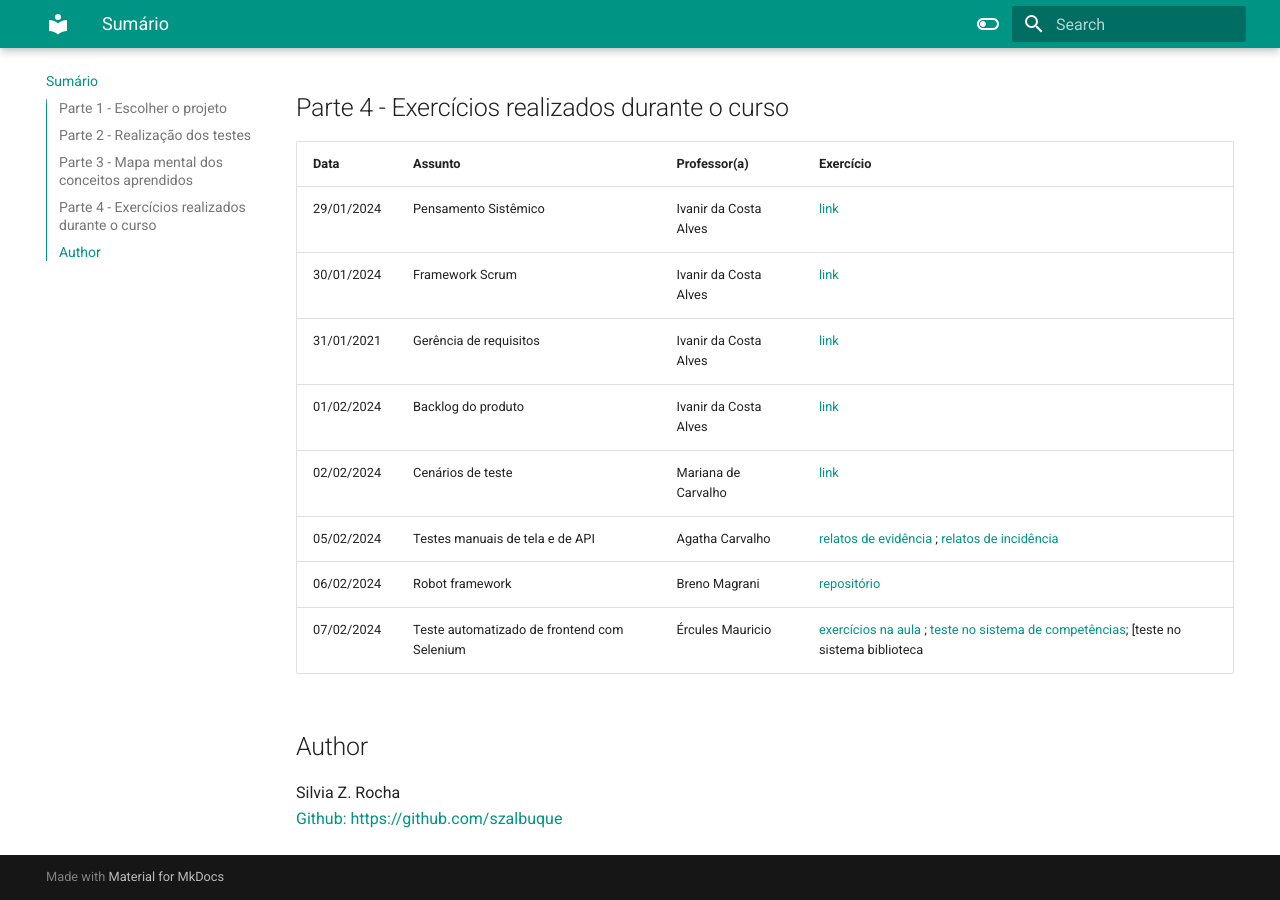
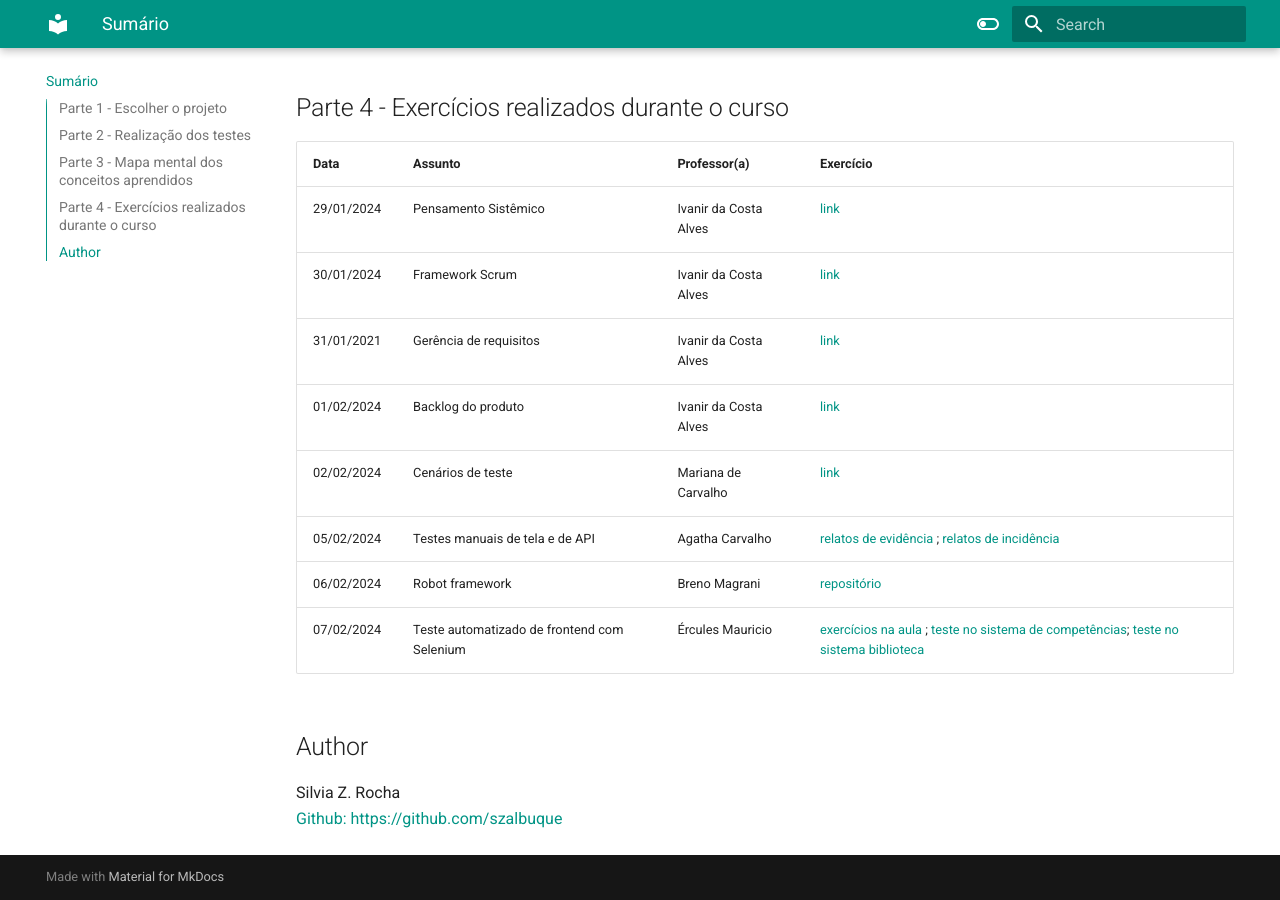
Before and after one commit to szalbuque/FEST-IQS-projetofinal, an MkDocs documentation site: the page built from docs/index.md, in a window 1280 px wide and 900 px high, scrolled down 739 px. Built offline with MkDocs 1.6.1 and Material for MkDocs 9.7.7, drawn with Linux system fonts in a browser that asks for light colours.

```diff
--- a/docs/index.md
+++ b/docs/index.md
@@ -29,7 +29,8 @@ Estas páginas contêm os documentos e links referentes ao projeto final do curs
 | 02/02/2024 | Cenários de teste | Mariana de Carvalho | [link](https://docs.google.com/spreadsheets/d/1692MXrjMJ3rVK-aAANgPFA7UMcNdbDCU/edit?usp=drive_link&ouid=117500417519071961542&rtpof=true&sd=true) |
 | 05/02/2024 | Testes manuais de tela e de API | Agatha Carvalho | [relatos de evidência](https://docs.google.com/document/d/1nfTgnv9PJox5rqcZG7WJW977y-MxDMGNyoHElaSPExA/edit?usp=sharing) ; [relatos de incidência](https://docs.google.com/document/d/1rOLVINnAxcUgo1bdhbi-gQjnCnVvS7Yw7nahFdFO5Gg/edit?usp=sharing)|
 | 06/02/2024 | Robot framework | Breno Magrani | [repositório](https://github.com/szalbuque/robot-exercises/tree/main)|
-| 07/02/2024 | Teste automatizado de frontend com Selenium | Ércules Mauricio | [exercícios na aula](https://github.com/szalbuque/robot-exercises/blob/7c2b19bc834f4124d322acd06b19a0342c0adaa7/aulaselenium.robot) ; [teste no sistema de competências](https://github.com/szalbuque/testes-automatizados-tela/blob/2b9b370aaa97b737a90171b4cd85d1f220988579/testacompetencia.robot); [teste no sistema biblioteca|(https://github.com/szalbuque/testes-automatizados-tela/blob/5815622c42b4b10ce8aa0bac94f85cd9b0e374f6/testacompetencia.robot)
+| 07/02/2024 | Teste automatizado de frontend com Selenium | Ércules Mauricio | [exercícios na aula](https://github.com/szalbuque/robot-exercises/blob/7c2b19bc834f4124d322acd06b19a0342c0adaa7/aulaselenium.robot) ; [teste no sistema de competências](https://github.com/szalbuque/testes-automatizados-tela/blob/2b9b370aaa97b737a90171b4cd85d1f220988579/testacompetencia.robot); [teste no sistema biblioteca](https://github.com/szalbuque/testes-automatizados-tela/blob/5815622c42b4b10ce8aa0bac94f85cd9b0e374f6/testacompetencia.robot)|
+
 
 
 
```
